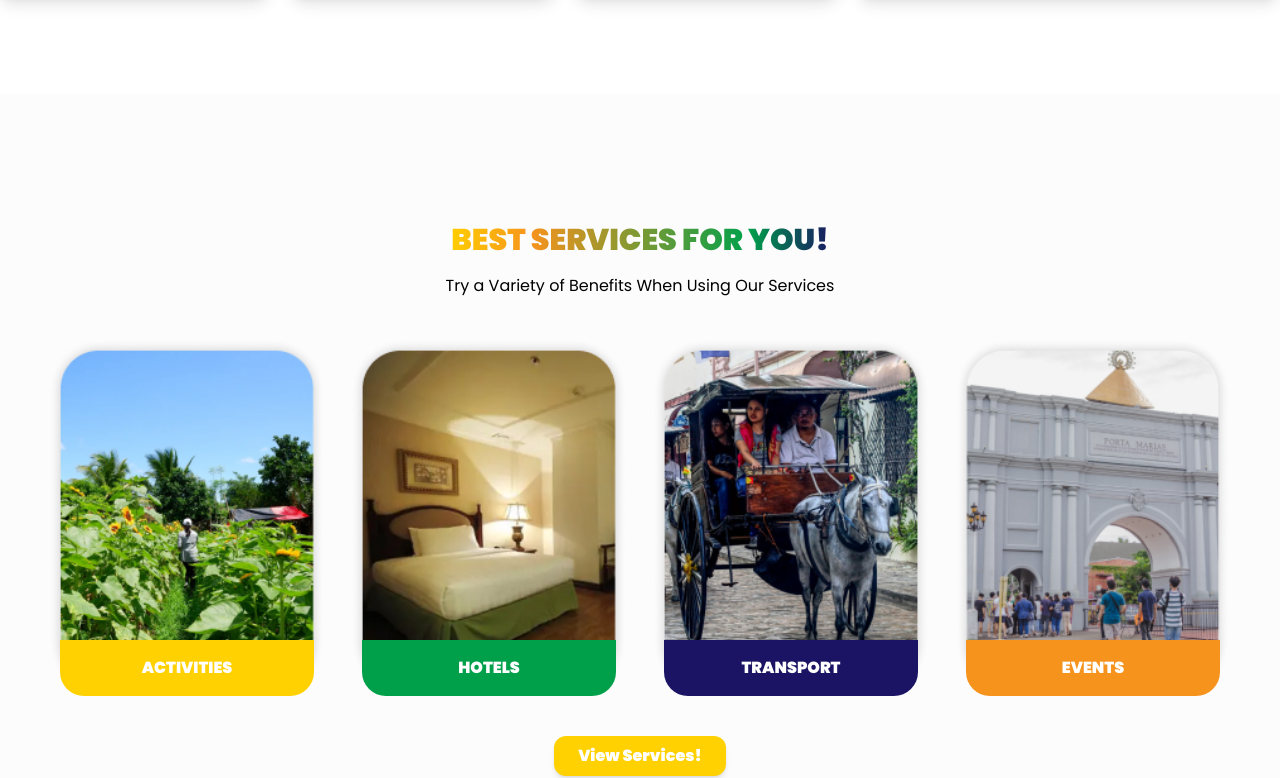
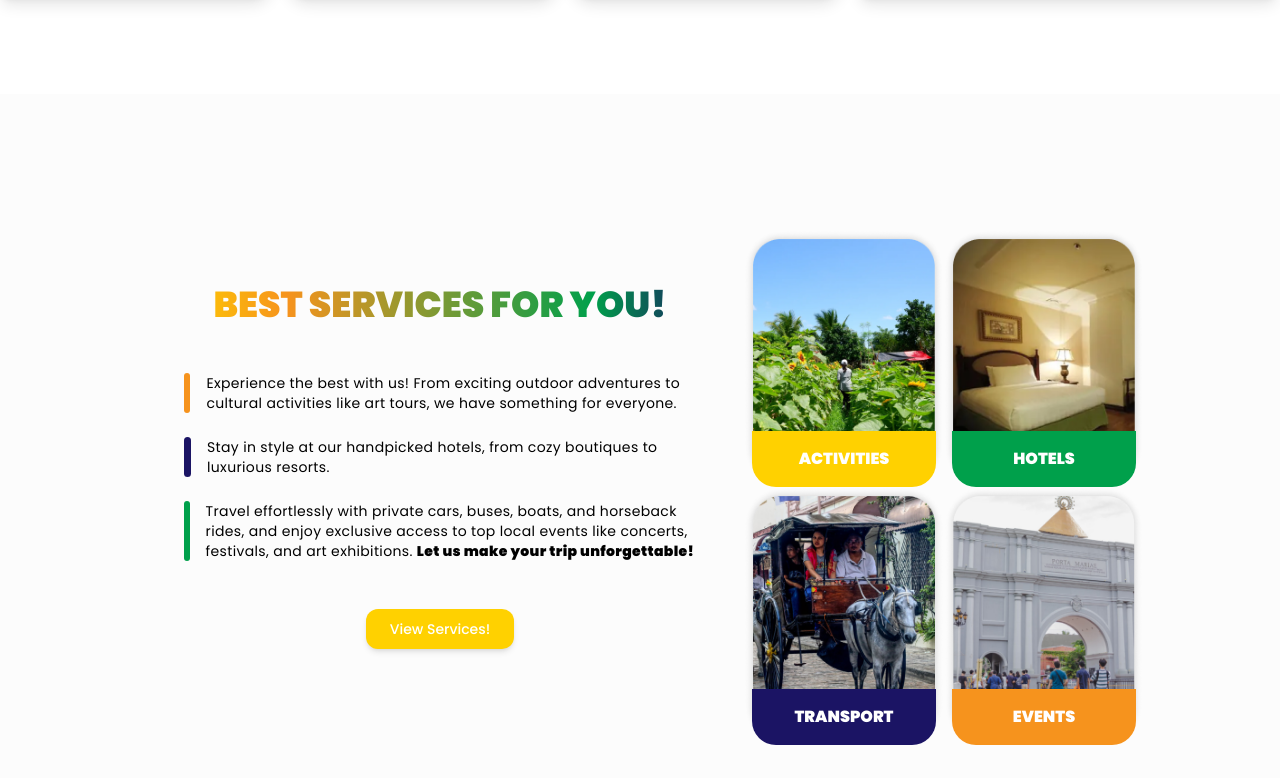
Before and after one commit to Gina-Experiences/gina-experiences-legacy, a Next.js app: page / in a window 1280 px wide. Shown: the part 1130-1908 px from the top of the page. Built offline with nearby package versions, Linux system fonts and the light colour scheme.

Commit message:
Updated services section, adjusted offers section

```diff
--- a/src/components/home/offers.tsx
+++ b/src/components/home/offers.tsx
@@ -2,7 +2,7 @@ import Image from "next/image"
 
 export default function Offers() {
    return (
-      <div className="flex justify-center my-6">
+      <div className="flex justify-center my-12">
          <Image
             src="/images/home/offers/boat.png"
             alt="Boat"
@@ -13,7 +13,7 @@ export default function Offers() {
          />
          <div className="flex flex-col lg:w-1/2 justify-center items-center mx-12 my-6 space-y-4">
             <h2 className="text-3xl lg:text-4xl text-center font-semibold bg-[linear-gradient(90deg,rgba(255,209,0,1)0%,rgba(246,147,29,1)22%,rgba(0,160,75,1)78%,rgba(27,20,100,1)100%)] text-transparent bg-clip-text">Best Offers This Month</h2>
-            <p className="text-sm lg:text-lg lg:mx-12">Discover the best travel deals and exclusive offers, tailored to make your dream vacation affordable and unforgettable.</p>
+            <p className="text-sm text-center lg:text-start lg:text-lg lg:mx-12">Discover the best travel deals and exclusive offers, tailored to make your dream vacation affordable and unforgettable.</p>
             <button className="w-36 h-10 rounded-xl bg-ginaYellow text-white font-bold shadow-md">View More!</button>
          </div>
       </div>
--- a/src/components/home/services.tsx
+++ b/src/components/home/services.tsx
@@ -1,59 +1,71 @@
 import Image from "next/image"
+
+const services = [
+    {
+       src: '/images/home/services/farm.png',
+       alt: 'Farm',
+       bgColor: 'bg-ginaYellow',
+       label: 'ACTIVITIES'
+    },
+    {
+       src: '/images/home/services/hotel.png',
+       alt: 'Hotel',
+       bgColor: 'bg-ginaGreen',
+       label: 'HOTELS'
+    },
+    {
+       src: '/images/home/services/kalesa.png',
+       alt: 'Kalesa',
+       bgColor: 'bg-ginaBlue',
+       label: 'TRANSPORT'
+    },
+    {
+       src: '/images/home/services/arch.png',
+       alt: 'Arch',
+       bgColor: 'bg-ginaOrange',
+       label: 'EVENTS'
+    }
+ ];
 
 export default function Services() {
     return (
-      <div className="flex flex-col items-center text-center w-full max-w-screen-2xl lg:bg-ginaWhite px-12 lg:py-32 my-8 lg:my-12 2xl:rounded-3xl lg:shadow-xl space-y-10">
-         <div className="mx-4 space-y-4">
-            <h2 className="text-3xl font-bold bg-[linear-gradient(90deg,rgba(255,209,0,1)0%,rgba(246,147,29,1)22%,rgba(0,160,75,1)78%,rgba(27,20,100,1)100%)] text-transparent bg-clip-text">BEST SERVICES FOR YOU!</h2>
-            <h3 className="">Try a Variety of Benefits When Using Our Services</h3>
+        <div className="flex flex-col lg:flex-row justify-center items-center text-center w-full max-w-screen-2xl lg:bg-ginaWhite lg:px-8 my-12 lg:py-24 2xl:rounded-3xl lg:shadow-xl space-y-10">
+            <div className="w-1/2 lg:px-8 space-y-12 justify-center items-center text-sm">
+                <h2 className="text-4xl font-semibold bg-[linear-gradient(90deg,rgba(255,209,0,1)0%,rgba(246,147,29,1)22%,rgba(0,160,75,1)78%,rgba(27,20,100,1)100%)] text-transparent bg-clip-text">BEST SERVICES FOR YOU!</h2>
+                <div className="hidden lg:flex flex-col text-start space-y-6 tracking-wide">
+                    <div className="flex">
+                        <div className="hidden md:block w-3 rounded bg-ginaOrange mx-4"></div>
+                        <p>Experience the best with us! From exciting outdoor adventures to cultural activities like art tours, we have something for everyone. </p>
                     </div>
-         <div className="flex flex-col lg:flex-row space-y-6 lg:space-y-0 lg:space-x-6">
-            <div className="relative flex justify-center">
-               <Image
-                  src="/images/home/services/farm.png"
-                  alt="Farm"
-                  quality={100}
-                  width={220}
-                  height={100}
-                  className="lg:w-[280px]"
-               />
-               <div className="absolute flex items-center justify-center w-11/12 h-14 rounded-b-[1.5rem] bottom-0 bg-ginaYellow text-white font-bold ">ACTIVITIES</div>
+                    <div className="flex">
+                        <div className="hidden md:block w-2 rounded bg-ginaBlue mx-4"></div>
+                        <p>Stay in style at our handpicked hotels, from cozy boutiques to luxurious resorts. </p>
                     </div>
-            <div className="relative flex justify-center">
-               <Image
-                  src="/images/home/services/hotel.png"
-                  alt="Hotel"
-                  quality={100}
-                  width={220}
-                  height={100}
-                  className="lg:w-[280px]"
-               />
-               <div className="absolute flex items-center justify-center w-11/12 h-14 rounded-b-[1.5rem] bottom-0 bg-ginaGreen text-white font-bold ">HOTELS</div>
-            </div>
-            <div className="relative flex justify-center">
-               <Image
-                  src="/images/home/services/kalesa.png"
-                  alt="Kalesa"
-                  quality={100}
-                  width={220}
-                  height={100}
-                  className="lg:w-[280px]"
-               />
-               <div className="absolute flex items-center justify-center w-11/12 h-14 rounded-b-[1.5rem] bottom-0 bg-ginaBlue text-white font-bold ">TRANSPORT</div>
-            </div>
-            <div className="relative flex justify-center">
-               <Image
-                  src="/images/home/services/arch.png"
-                  alt="arch"
-                  quality={100}
-                  width={220}
-                  height={100}
-                  className="lg:w-[280px]"
-               />
-               <div className="absolute flex items-center justify-center w-11/12 h-14 rounded-b-[1.5rem] bottom-0 bg-ginaOrange text-white font-bold ">EVENTS</div>
+                    <div className="flex">
+                        <div className="hidden md:block w-4 rounded bg-ginaGreen mx-4"></div>
+                        <p>Travel effortlessly with private cars, buses, boats, and horseback rides, and enjoy exclusive access to top local events like concerts, festivals, and art exhibitions. <span className="font-semibold">Let us make your trip unforgettable!</span> </p>
                     </div>
                 </div>
-         <button className=" flex px-6 py-2 h-10 justify-center items-center rounded-xl bg-ginaYellow text-white font-bold shadow-md">View Services!</button>
+                <button className="hidden lg:inline px-6 py-2 h-10 rounded-xl bg-ginaYellow text-white font-medium shadow-md">View Services!</button>
+            </div>
+            <div className="grid space-y-4 md:space-y-0 md:grid-rows-2 md:grid-cols-2 ">
+            {services.map((service, index) => (
+                <div key={index} className="relative flex justify-center">
+                    <Image
+                        src={service.src}
+                        alt={service.alt}
+                        quality={100}
+                        width={200}
+                        height={100}
+                        className="lg:w-[200px]"
+                    />
+                    <div className={`absolute flex items-center justify-center w-11/12 h-14 rounded-b-[1.5rem] bottom-0 ${service.bgColor} text-white font-bold`}>
+                        {service.label}
+                    </div>
+                </div>
+            ))}
+        </div>
+        <button className="lg:hidden px-6 py-2 h-10 justify-center items-center rounded-xl bg-ginaYellow text-white font-bold shadow-md">View Services!</button>
         </div>
     )
 }
```
Lines whose indentation alone changed are shown as unchanged.
